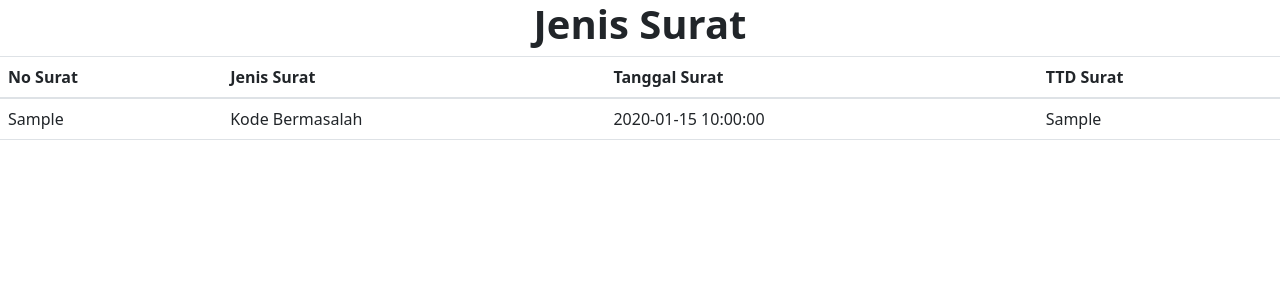
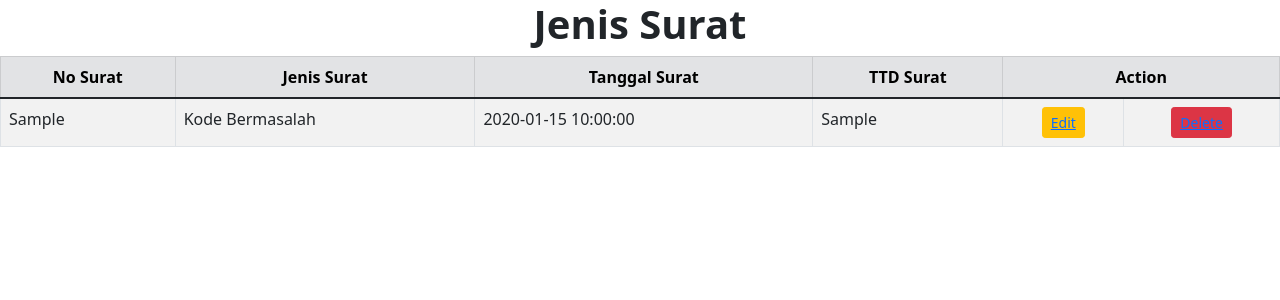
Before and after one commit to dindarachma/dindami20b, a PHP site: page /view.php in a window 1280 px wide. Shown: the top 300 px of the page. Run offline with PHP 8.4, Linux system fonts and the light colour scheme; tables that the repository leaves empty or names only in its code hold one stand-in row (values such as "Sample post"); some libraries are stand-ins or nearby versions.

Commit message:
Update view.php

```diff
--- a/crud/view.php
+++ b/crud/view.php
@@ -20,17 +20,18 @@ $result = $con->query($sql);
 
   <h1><center><b>Jenis Surat</b></center></h1>
 
-  <table class="table">
-    <thead>
+  <table class="table table-bordered table-striped">
+    <thead class="table-secondary text-center">
       <tr>
         <th>No Surat</th>
         <th>Jenis Surat</th>
         <th>Tanggal Surat</th>
         <th>TTD Surat</th>
+        <th colspan="2">Action</th>
       </tr>
     </thead>
 <?php
-/*$query=mysqli_query($sql,"SELECT * FROM tbl_surat");*/
+
   foreach ($result as $isi){
     if ($isi["jenis_surat"]=='1'){
       $js = "Surat Keputusan";
@@ -48,10 +49,37 @@ $result = $con->query($sql);
     <td><?php echo $js;?></td>
     <td><?php echo $isi['tgl_surat'];?></td>
     <td><?php echo $isi['ttd_surat'];?></td>
+    <td><center><a href ="edit.php?id=<?php echo $isi['id'];?>"><button class="btn btn-warning btn-sm">Edit</a></button></center></td>
+    <td><center><a href="#" data-bs-toggle="modal" data-bs-target="#deletesurat<?php echo $isi ['id'];?>"><button class="btn btn-danger btn-sm">Delete</a></button></center></td>
   </tr>
+  <div class="example-modal">
+    <div id="deletesurat<?php echo $isi ['id'];?>" class="modal fade" role="dialog" style="display: none;">
+      <div class="modal-dialog">
+        <div class="modal-content">
+          <div class="modal-header">
+            <button type="button" class ="close" data-dismiss="modal" aria-label="Close" ><span aria-hidden="true">&times;</span></button>
+            <h3 class="modal-title">Konfirmasi Delete Data Surat</h3>
+          </div>
+          <form class="row g-3" action="delete.php" method="post" name="form1">
+          <div class="modal-body">
+              <input type="hidden" class="form-control" id="id" name="id" value="<?php echo $isi ['id'];?>" required>
+            <h4 align="center">Apakah Anda Yakin Ingin Menghapus No Surat? <?php echo $isi ['no_surat'];?><strong><span class="grt"></span></strong></h4>
+          </div>
+          <div class="modal-footer">
+           <button id="nodelete" type="button" class="btn btn-danger pull-left" data-bs-dismiss="modal">Cancel</button>
+           <button type="submit" class="btn btn-primary" name="delete">Delete</button>
+          </div>
+          </form>
+          </div>
+        </div>
+      </div>
+     </div>
+
   <?php
   }
 ?>
+
+
 </body>
 <script src="../assets/js/bootstrap.min.js"></script>
 <script src="https://cdn.jsdelivr.net/npm/@popperjs/core@2.10.2/dist/umd/popper.min.js" integrity="sha384-7+zCNj/IqJ95wo16oMtfsKbZ9ccEh31eOz1HGyDuCQ6wgnyJNSYdrPa03rtR1zdB" crossorigin="anonymous"></script>
```
